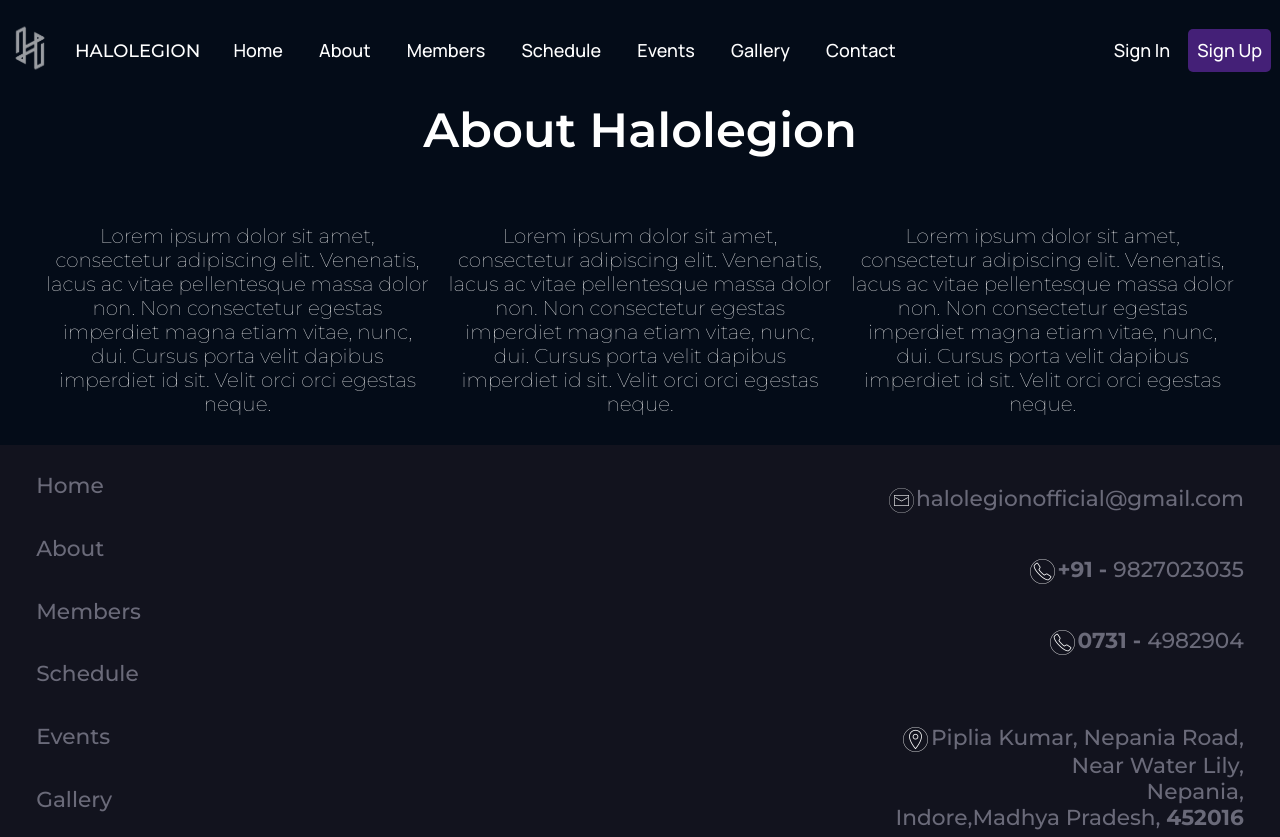
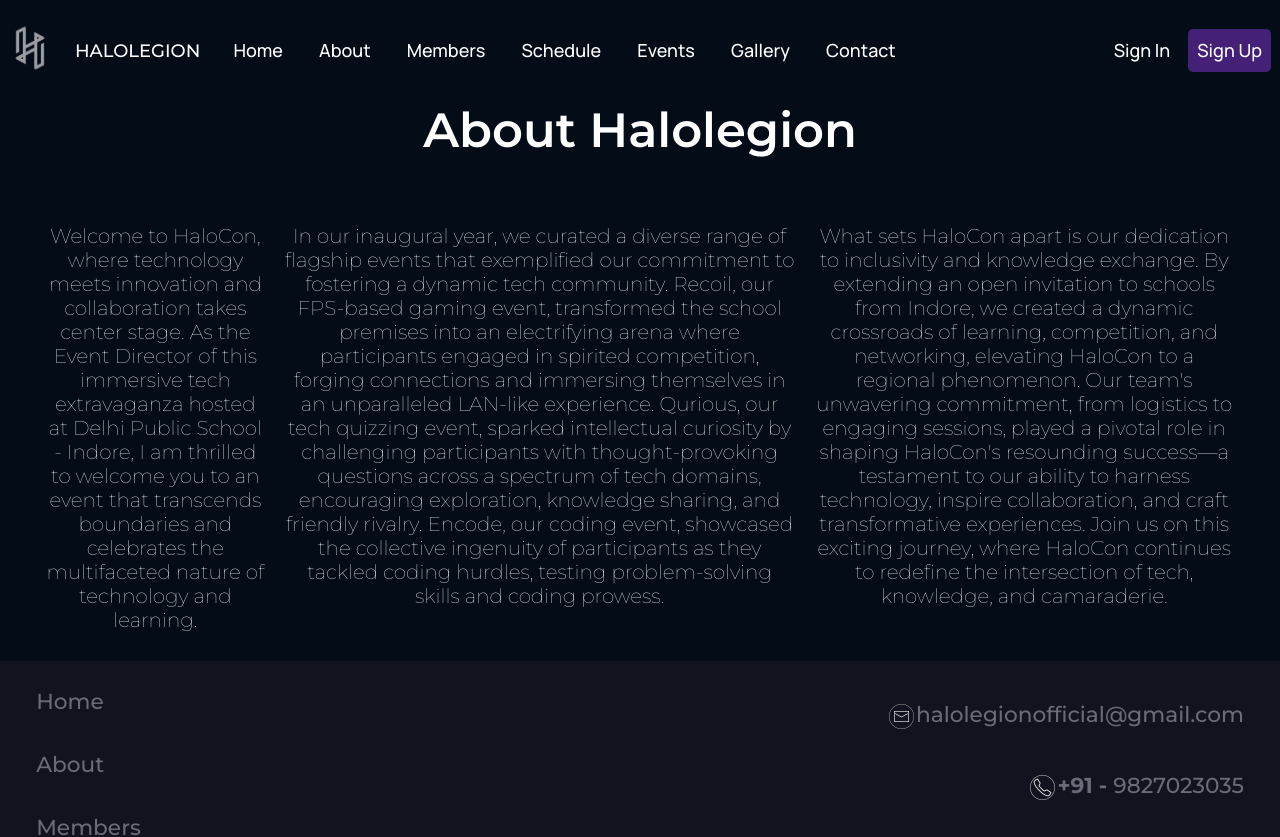
Before and after one commit to KDrop25/Halo5.0-Frontend, a React (Create React App) app: page /about in a window 1280 px wide. Shown: the top 837 px of the page. Built offline with nearby package versions, Linux system fonts and the light colour scheme.

Commit message:
about page updated

```diff
--- a/src/Pages/About/About.jsx
+++ b/src/Pages/About/About.jsx
@@ -11,9 +11,16 @@
           About Halolegion
         </h1>
         <div className = 'about-info'>
-          <p className = 'about-info2'>Lorem ipsum dolor sit amet, consectetur adipiscing elit. Venenatis, lacus ac vitae pellentesque massa dolor non. Non consectetur egestas imperdiet magna etiam vitae, nunc, dui. Cursus porta velit dapibus imperdiet id sit. Velit orci orci egestas neque.</p>
-          <p className = 'about-info2'>Lorem ipsum dolor sit amet, consectetur adipiscing elit. Venenatis, lacus ac vitae pellentesque massa dolor non. Non consectetur egestas imperdiet magna etiam vitae, nunc, dui. Cursus porta velit dapibus imperdiet id sit. Velit orci orci egestas neque.</p>
-          <p className = 'about-info2'>Lorem ipsum dolor sit amet, consectetur adipiscing elit. Venenatis, lacus ac vitae pellentesque massa dolor non. Non consectetur egestas imperdiet magna etiam vitae, nunc, dui. Cursus porta velit dapibus imperdiet id sit. Velit orci orci egestas neque.</p>
+          <p className = 'about-info2'>
+Welcome to HaloCon, where technology meets innovation and collaboration takes center stage. As the Event Director of this immersive tech extravaganza hosted at Delhi Public School - Indore, I am thrilled to welcome you to an event that transcends boundaries and celebrates the multifaceted nature of technology and learning.</p>
+          <p className = 'about-info2'>In our inaugural year, we curated a diverse range of flagship events that exemplified our commitment to fostering a dynamic tech community. Recoil, our FPS-based gaming event, transformed the school premises into an electrifying arena where participants engaged in spirited competition, forging connections and immersing themselves in an unparalleled LAN-like experience. Qurious, our tech quizzing event, sparked intellectual curiosity by challenging participants with thought-provoking questions across a spectrum of tech domains, encouraging exploration, knowledge sharing, and friendly rivalry. Encode, our coding event, showcased the collective ingenuity of participants as they tackled coding hurdles, testing problem-solving skills and coding prowess.</p>
+          <p className = 'about-info2'>What sets HaloCon apart is our dedication to inclusivity and knowledge exchange. By extending an open invitation to schools from Indore, we created a dynamic crossroads of learning, competition, and networking, elevating HaloCon to a regional phenomenon. Our team's unwavering commitment, from logistics to engaging sessions, played a pivotal role in shaping HaloCon's resounding success—a testament to our ability to harness technology, inspire collaboration, and craft transformative experiences. Join us on this exciting journey, where HaloCon continues to redefine the intersection of tech, knowledge, and camaraderie.
+
+
+
+
+
+</p>
         </div>
       </div>
     </div>
```
